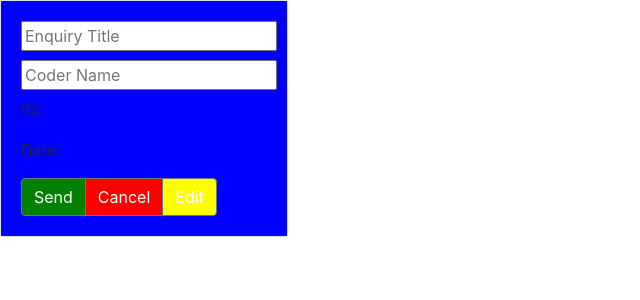
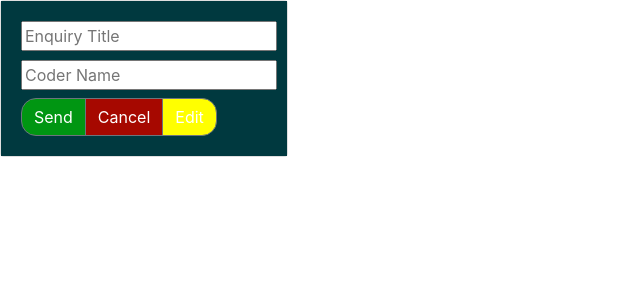
Before and after one commit to LauraBas/ConsultoryDB, a PHP site: page /src/CreateConsultory.php in a window 1280 px wide. Shown: the top 300 px of the page, without its empty margins (0-640 px from the left). Run offline with PHP 8.4, Linux system fonts and the light colour scheme.

Commit message:
Fix mysqlquery
Added title

```diff
--- a/src/CreateConsultory.php
+++ b/src/CreateConsultory.php
@@ -7,17 +7,20 @@
     <title>Document</title>
     <style>
     .card-body {
-        background-color: blue;
+        background-color: #00393F;
 
     }
     .send {
-        background-color: green;
+        background-color: #009612;
+        border-radius: 15px;
     }
     .cancel {
-        background-color: red;
+        background-color: #A60800;
+        border-radius: 15px;
     }
     .edit {
         background-color: yellow;
+        border-radius: 15px;
     }
     </style>
 </head>
@@ -37,11 +40,10 @@ if (!empty($_POST)) {
     //var_dump($_POST);
     //echo "NAME: " . $_POST["name"];
 
-    $database->mysql->query("INSERT INTO `students` (`name`) VALUES ('{$_POST["name"]}');");
+    $database->mysql->query("INSERT INTO `enquiry_cards_table` (`name`, `title`) VALUES ('{$_POST["name"]}','{$_POST["title"]}');");
 
     header('Location: ../index.php');
 }
-
 
 
 ?>
@@ -50,17 +52,15 @@ if (!empty($_POST)) {
         <form action="CreateStudent.php" method="post">
             <input placeholder="Enquiry Title" class="card-title" type="text" name="title">
             <input placeholder="Coder Name"class="card-subtitle mb-2 text-muted" type="text" name="name">
-    <p class="card-text">ID:</p>
-    <p class="card-text">Date:</p>
+            <!-- <p class="card-text">ID:</p>
+            <p class="card-text">Date:</p> -->
             <div class="btn-group" role="group" aria-label="Basic example">
                 <button type="submit" class="btn btn-secondary send">Send</button>
                 <button type="button" class="btn btn-secondary cancel">Cancel</button>
                 <button type="button" class="btn btn-secondary edit">Edit</button>
             </div>
+        </form>
     </div>
 </div>
-
-
-</form>
 </body>
 </html>
```
Lines whose indentation alone changed are shown as unchanged.
